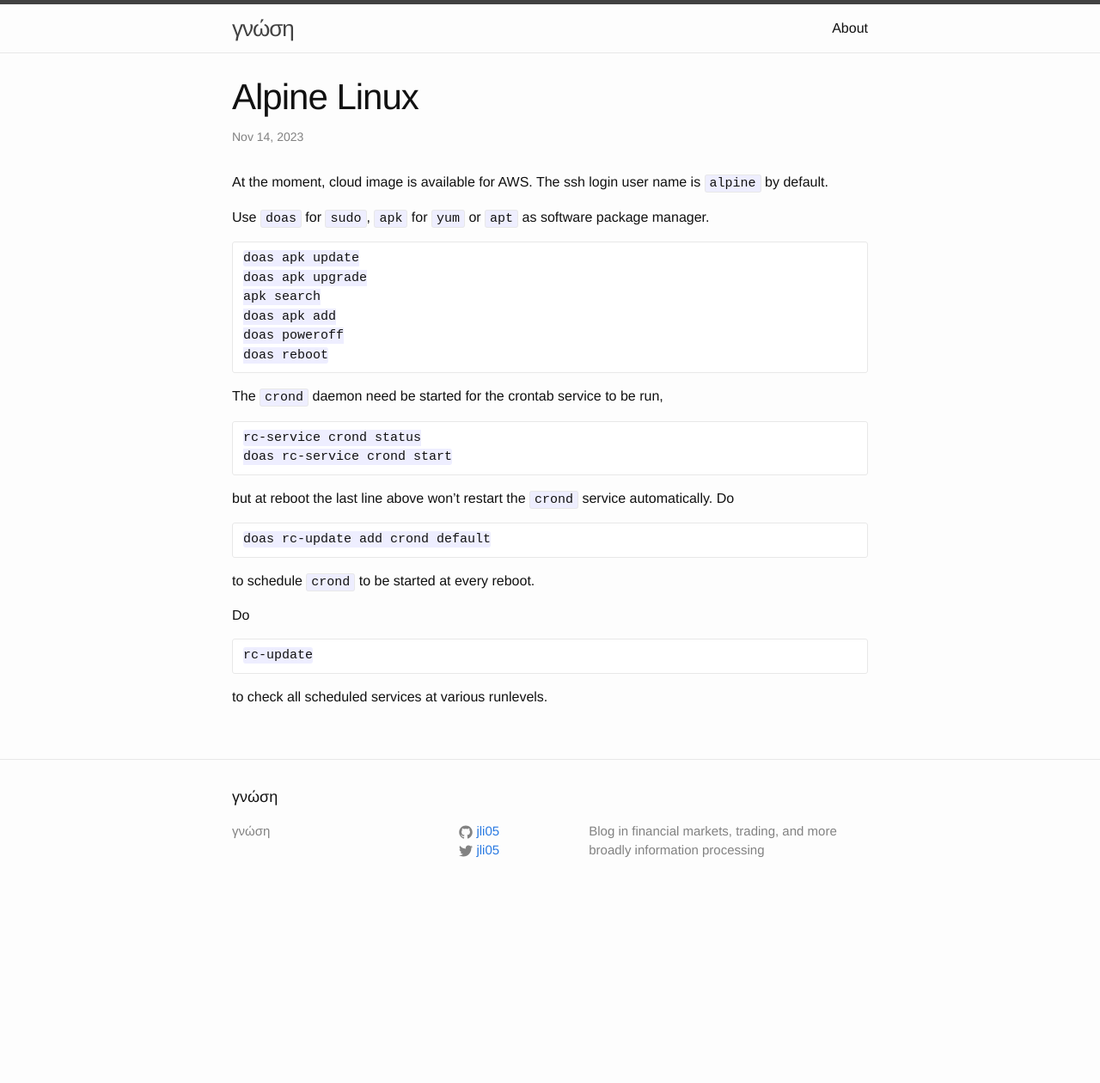
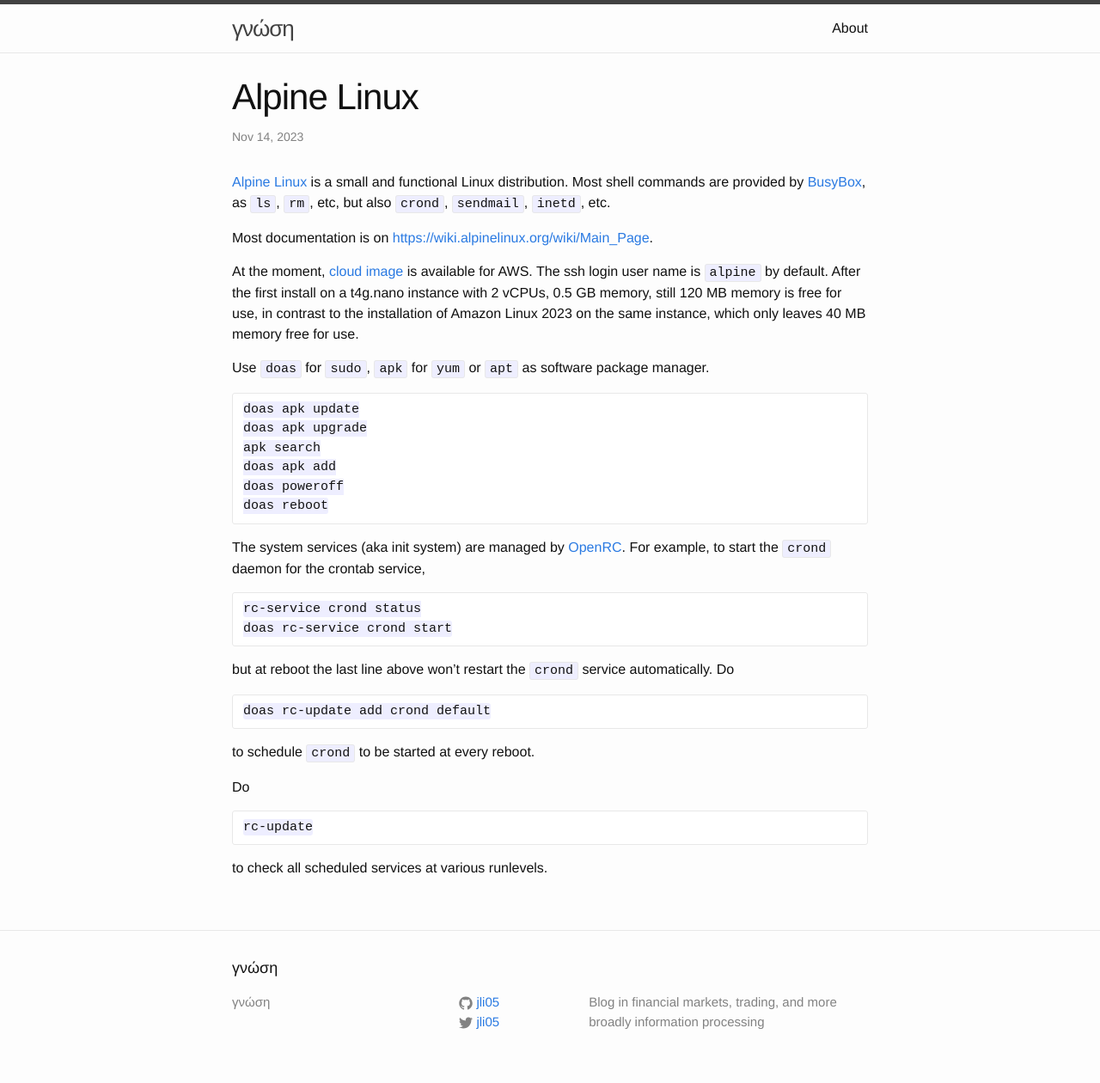
Before and after one commit to jli05/jli05.github.io, a Jekyll site: the page built from _posts/2023-11-14-Alpine-Linux.md, in a window 1280 px wide. Shown: the whole page at 86% size. Built offline with Jekyll 4.4.1, drawn with Linux system fonts in a browser that asks for light colours; before the commit the page ends 1061 px from its top, so only the background shows below that.

Commit message:
add intro

````diff
--- a/_posts/2023-11-14-Alpine-Linux.md
+++ b/_posts/2023-11-14-Alpine-Linux.md
@@ -3,7 +3,11 @@
 layout: post
 ---
 
-At the moment, cloud image is available for AWS. The ssh login user name is `alpine` by default.
+[Alpine Linux](https://www.alpinelinux.org) is a small and functional Linux distribution. Most shell commands are provided by [BusyBox](https://www.busybox.net/), as `ls`, `rm`, etc, but also `crond`, `sendmail`, `inetd`, etc.
+
+Most documentation is on [https://wiki.alpinelinux.org/wiki/Main_Page](https://wiki.alpinelinux.org/wiki/Main_Page).
+
+At the moment, [cloud image](https://www.alpinelinux.org/cloud/)  is available for AWS. The ssh login user name is `alpine` by default. After the first install on a t4g.nano instance with 2 vCPUs, 0.5 GB memory, still 120 MB memory is free for use, in contrast to the installation of Amazon Linux 2023 on the same instance, which only leaves 40 MB memory free for use.
 
 Use `doas` for `sudo`, `apk` for `yum` or `apt` as software package manager.
 
@@ -16,7 +20,7 @@
 doas reboot
 ```
 
-The `crond` daemon need be started for the crontab service to be run,
+The system services (aka init system) are managed by [OpenRC](https://github.com/OpenRC/openrc). For example, to start the `crond` daemon for the crontab service,
 
 ```sh
 rc-service crond status
````
